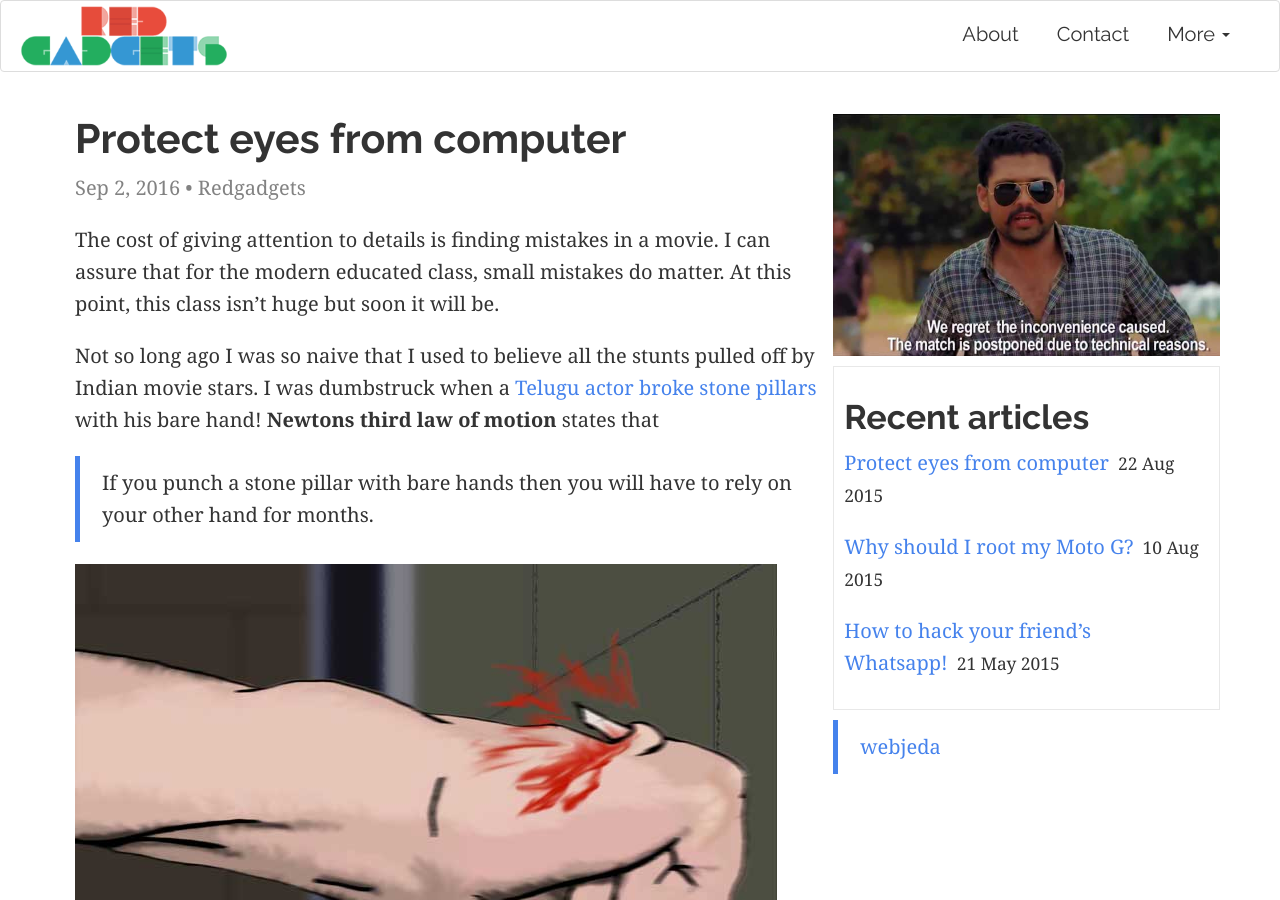
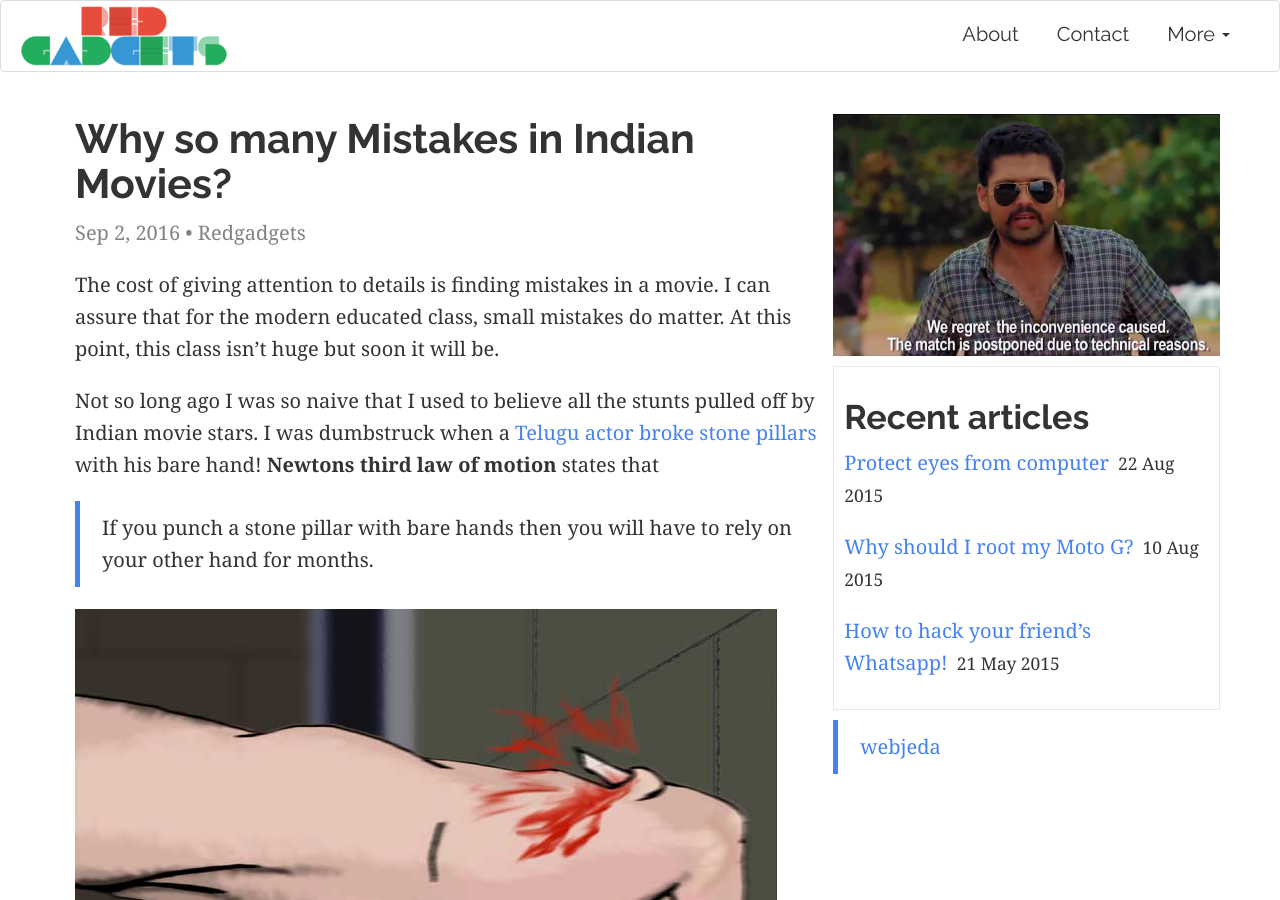
Before and after one commit to javier-marroquin/redgadgets, a Jekyll site: the page built from _posts/2016-09-02-movie-mistakes.md, in a window 1280 px wide and 900 px high. Built offline with Jekyll 4.4.1, drawn with Linux system fonts in a browser that asks for light colours.

Commit message:
no message

```diff
--- a/_posts/2016-09-02-movie-mistakes.md
+++ b/_posts/2016-09-02-movie-mistakes.md
@@ -1,5 +1,5 @@
 ---
-title: Protect eyes from computer
+title: Why so many Mistakes in Indian Movies?
 date: 2016-09-02T12:52:05+00:00
 author: Redgadgets
 layout: post
```
